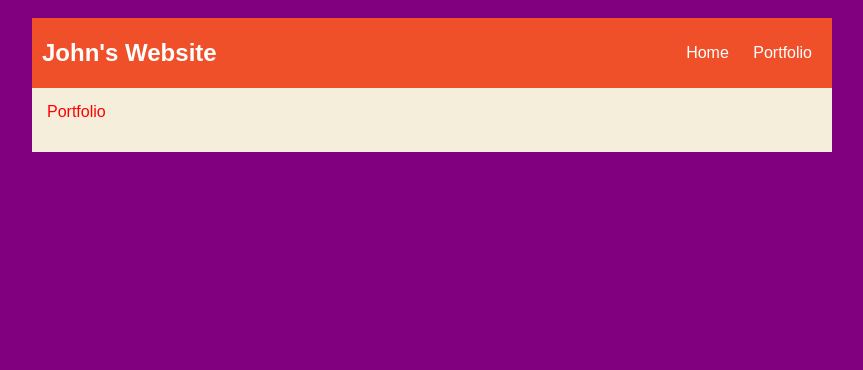
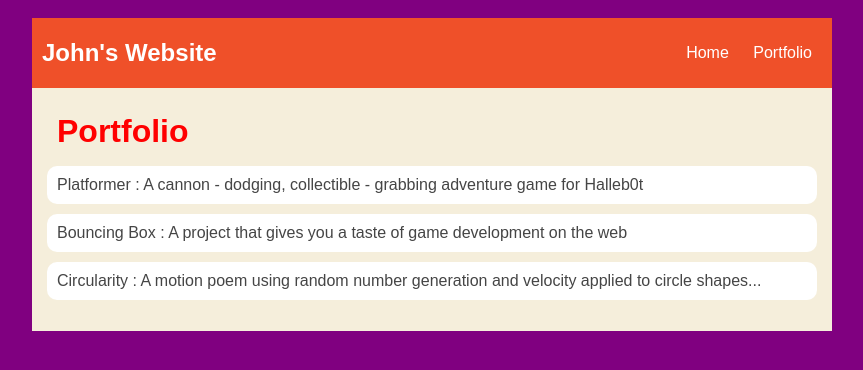
Before and after one commit to John-Rarick/John-Rarick.github.io, a plain HTML site: page portfolio.html in a window 1280 px wide. Shown: the whole page, without its empty margins (208-1071 px from the left). Drawn offline with nearby package versions, Linux system fonts and the light colour scheme; no server answers.

Commit message:
add portfolio.html file

```diff
--- a/portfolio.html
+++ b/portfolio.html
@@ -91,16 +91,19 @@
             </ul>
         </nav>
         <main>
-          <div class="content"
-           <h1> Portfolio </h1>
+          <div class="content">
+            <h1> Portfolio </h1>
             <ul id="portfolio">
+             <li><a href="projects/platformer/">Platformer : A cannon - dodging, collectible - grabbing adventure game for Halleb0t</a></li>
+    <li><a href="projects/bouncing-box/">Bouncing Box : A project that gives you a taste of game development on the web </a></li>
+    <li><a href="projects/circularity/">Circularity : A motion poem using random number generation and velocity applied to circle shapes...</a></li>
                 </ul>
           </div>
         </main>
 
 
     </div>
-    <script src="https://ajax.googleapis.com/ajax/libs/jquery/2.1.3/jquery.min.js"></script>
-     <script id="portfolioScript">$(document).ready(function() {$.getJSON('projects/projects.json').then(function(data) { data.projects.forEach(function(project){ $('#portfolio').append('<li><a href="projects/' + project.name + '/">' + project.title + ' : ' + project.description + '</a></li>'); }); }); });</script>
+   <script src="https://ajax.googleapis.com/ajax/libs/jquery/2.1.3/jquery.min.js"></script>
+    <script id="portfolioScript">$(document).ready(function() {$.getJSON('projects/projects.json').then(function(data) { data.projects.forEach(function(project){ $('#portfolio').append('<li><a href="projects/' + project.name + '/">' + project.title + ' : ' + project.description + '</a></li>'); }); }); });</script>
     </body>
 </html>
```
